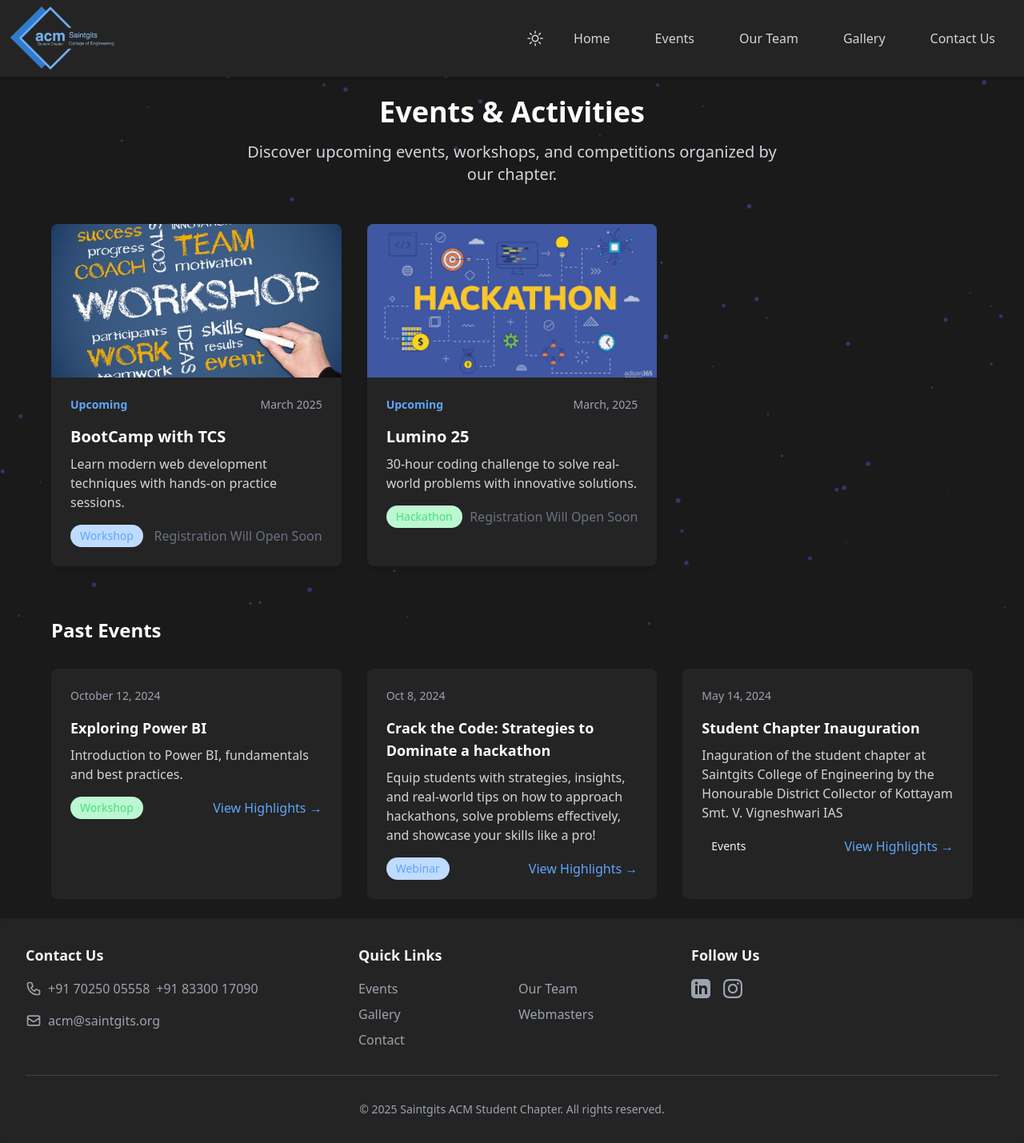
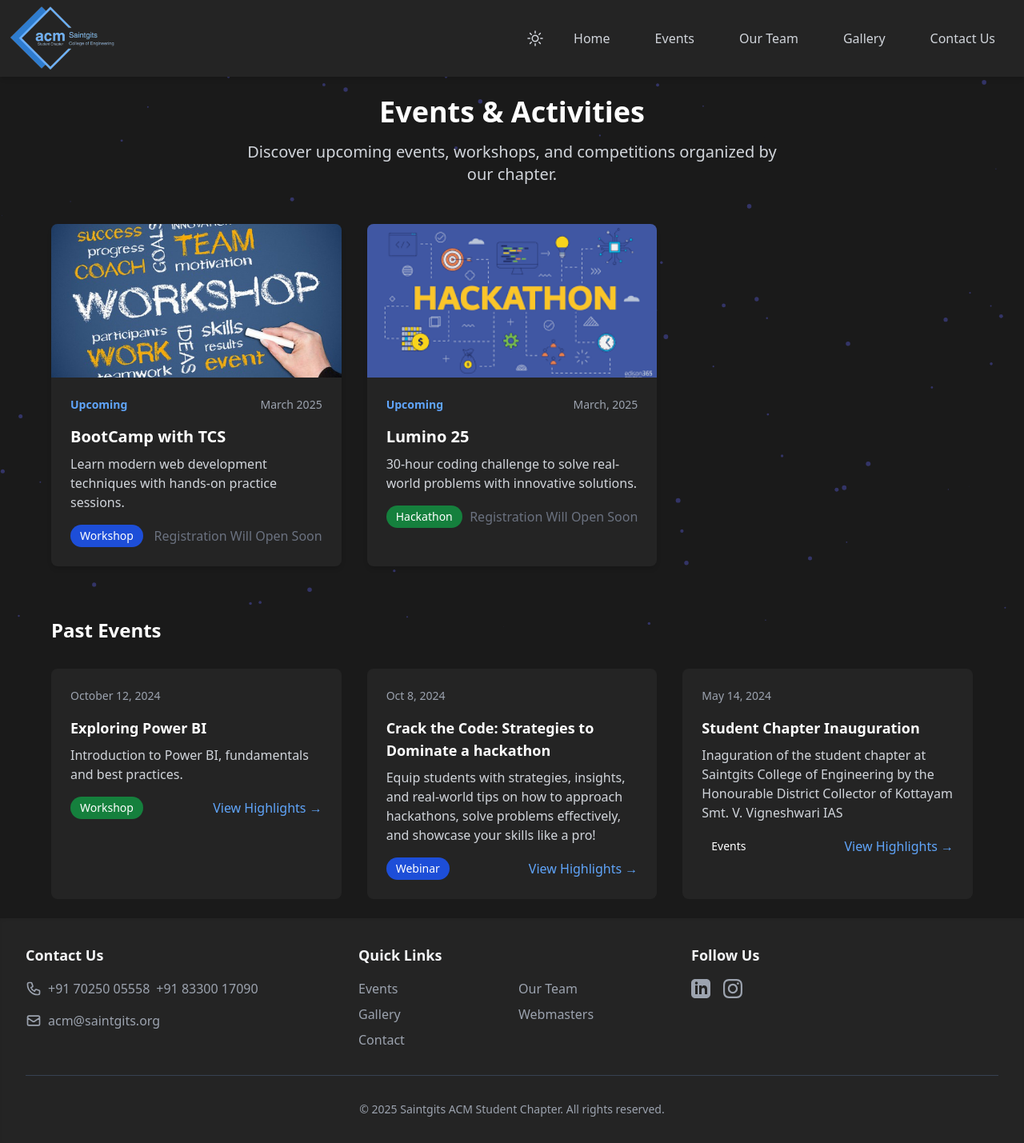
Before and after one commit to abinroy04/ACM-Website, a Flask app: page /events in a window 1280 px wide. Shown: the whole page at 80% size. Run offline with Flask 3, Linux system fonts and the light colour scheme; some libraries are stand-ins or nearby versions.

Commit message:
Update events.html
Corrects to event tags containers

```diff
--- a/templates/events.html
+++ b/templates/events.html
@@ -24,7 +24,7 @@
                 <h3 class="text-xl font-semibold text-gray-900 dark:text-white mb-2">{{ event.title }}</h3>
                 <p class="text-gray-600 dark:text-gray-300 mb-4">{{ event.description }}</p>
                 <div class="flex items-center justify-between">
-                    <span class="text-sm bg-{{ event.category.color }}-100 dark:bg-{{ event.category.color }}-200 text-{{ event.category.color }}-600 dark:text-{{ event.category.color }}-400 px-3 py-1 rounded-full">{{ event.category.name }}</span>
+                    <span class="text-sm text-white bg-{{ event.category.color }}-600 dark:bg-{{ event.category.color }}-700 px-3 py-1 rounded-full">{{ event.category.name }}</span>
                     {% if event.registration_enabled %}
                     <a href="{{ url_for('register') }}"
                         class="text-blue-600 dark:text-blue-400 hover:text-blue-800 dark:hover:text-blue-600 font-medium">
@@ -52,7 +52,7 @@
                     <h3 class="text-lg font-semibold text-gray-900 dark:text-white mb-2">{{ event.title }}</h3>
                     <p class="text-gray-600 dark:text-gray-300 mb-4">{{ event.description }}</p>
                     <div class="flex items-center justify-between">
-                        <span class="text-sm bg-{{ event.category.color }}-100 dark:bg-{{ event.category.color }}-200 text-{{ event.category.color }}-600 dark:text-{{ event.category.color }}-400 px-3 py-1 rounded-full">{{ event.category.name }}</span>
+                        <span class="text-sm text-white bg-{{ event.category.color }}-600 dark:bg-{{ event.category.color }}-700 px-3 py-1 rounded-full">{{ event.category.name }}</span>
                         <a href="{{ url_for('gallery', event=event.gallery_link) }}"
                             class="text-blue-600 dark:text-blue-400 hover:text-blue-800 dark:hover:text-blue-600 font-medium">
                             View Highlights →
```
